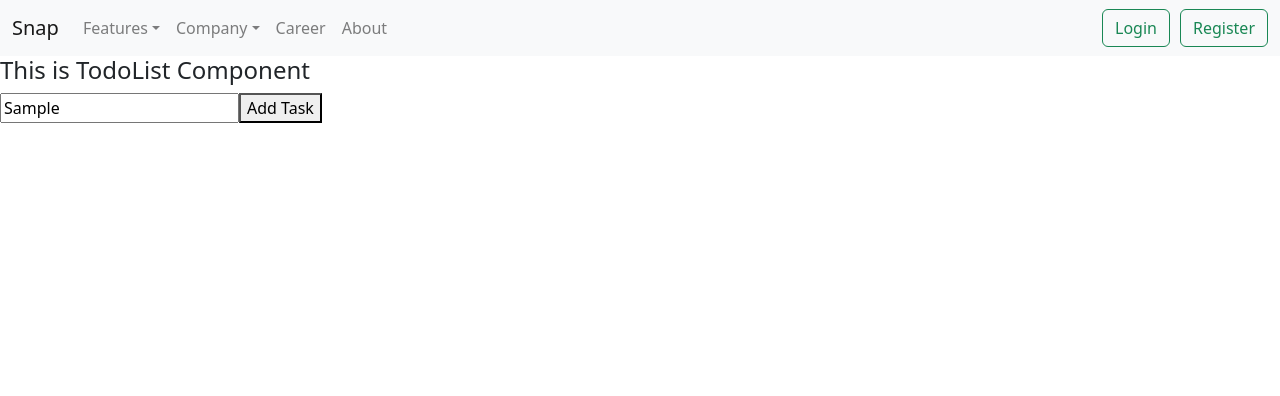
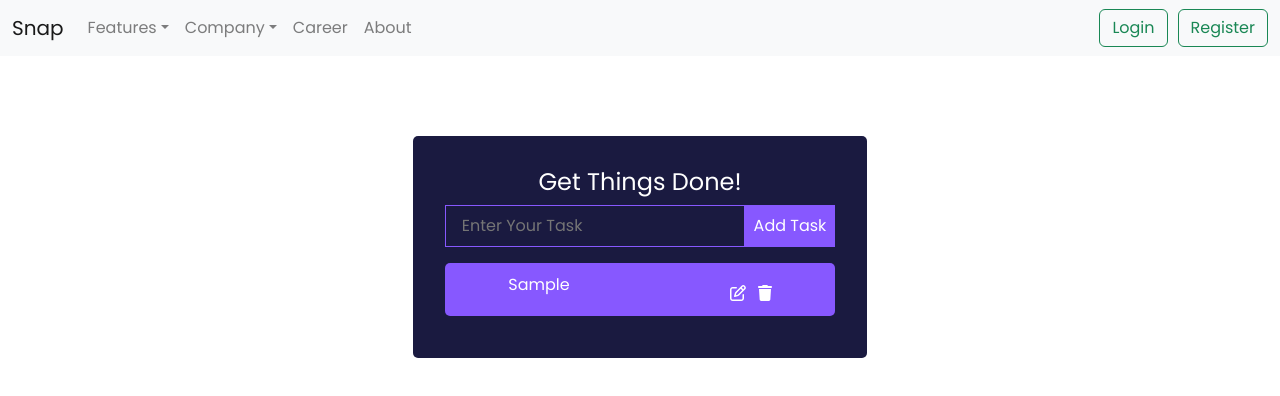
Before and after one commit to Prathyusha1993/practise-FEM-24, a React (Create React App) app: page /todolist in a window 1280 px wide. Both pictures are taken after typing "Sample" into the empty fields and a click on the button "Add Task". Shown: the top 396 px of the page. Built offline with nearby package versions, Linux system fonts and the light colour scheme.

Commit message:
todo components list

```diff
--- a/package.json
+++ b/package.json
@@ -5,6 +5,11 @@
   "dependencies": {
     "@emotion/react": "^11.11.4",
     "@emotion/styled": "^11.11.5",
+    "@fortawesome/fontawesome-svg-core": "^6.5.2",
+    "@fortawesome/free-brands-svg-icons": "^6.5.2",
+    "@fortawesome/free-regular-svg-icons": "^6.5.2",
+    "@fortawesome/free-solid-svg-icons": "^6.5.2",
+    "@fortawesome/react-fontawesome": "^0.2.0",
     "@mui/material": "^5.15.15",
     "@testing-library/jest-dom": "^5.17.0",
     "@testing-library/react": "^13.4.0",
@@ -18,6 +23,7 @@
     "react-icons": "^5.1.0",
     "react-router-dom": "^6.22.3",
     "react-scripts": "5.0.1",
+    "uuid": "^9.0.1",
     "web-vitals": "^2.1.4"
   },
   "scripts": {
--- a/src/App.css
+++ b/src/App.css
@@ -36,3 +36,81 @@
     transform: rotate(360deg);
   }
 } */
+
+@import url('https://fonts.googleapis.com/css2?family=Poppins&display=swap');
+
+* {
+  font-family: 'Poppins', sans-serif;
+  margin:0;
+  padding:0;
+  box-sizing:border-box;
+}
+
+body {
+  /* background: #8758ff; */
+  /* display: flex; */
+  /* justify-content: center; */
+  /* align-items: center; */
+}
+
+.App {
+  text-align: center;
+}
+
+.todo-wrapper{
+  background: #1A1A40;
+  margin-top: 5rem;
+  padding: 2rem;
+  border-radius: 5px;
+}
+.todo-btn {
+  border: none;
+  color: #fff;
+  background:#8758ff;
+  padding: 0.55rem;
+  cursor: pointer;
+}
+
+.todo-input {
+  outline: none;
+  background: none;
+  border: 1px solid #8758ff;
+  padding: 0.5rem 1rem;
+  margin-bottom: 1rem;
+  width: 300px;
+  color: #fff;
+}
+
+.todo-container {
+  display: flex;
+  justify-content: center;
+  /* margin-top: 20px; */
+  align-items: center;
+}
+
+.todo-list {
+  display: flex;
+  justify-content: center;
+  align-items: center;
+  padding: 0.2rem .5rem;
+  border-radius: 5px;
+  background: #8758ff;
+  color: #fff;
+  margin-bottom: 10px;
+}
+
+.todo-icons {
+  margin-left: 160px;
+  margin-top: 10px;
+}
+
+.fa-trash {
+  margin-left: 0.75rem;
+}
+
+.todo-heading {
+  display: flex;
+  justify-content: center;
+  color: #fff;
+  font-family: 'Poppins', sans-serif;
+}
--- a/src/App.js
+++ b/src/App.js
@@ -20,6 +20,7 @@ import Login from "./components/Login";
 import Register from "./components/Register";
 import Protected from "./components/Protected";
 import NavbarComp from "./components/NavbarCompo";
+import "./App.css";
 
 function App() {
   const [loggedIn, setLoggedIn] = useState(false);
--- a/src/components/TodoList.jsx
+++ b/src/components/TodoList.jsx
@@ -3,8 +3,14 @@ import TodoWrapper from "./todolistComponents/TodoWrapper";
 
 const TodoList = () => {
   return (
-    <div>
-      <h4>This is TodoList Component</h4>
+    <div
+      style={{
+        display: "flex",
+        alignItems: "center",
+        justifyContent: "center",
+      }}
+    >
+      {/* <h4>This is TodoList Component</h4> */}
       <TodoWrapper />
     </div>
   );
--- a/src/components/todolistComponents/EditTodoForm.jsx
+++ b/src/components/todolistComponents/EditTodoForm.jsx
@@ -0,0 +1,29 @@
+import React, { useState } from "react";
+
+const EditTodoForm = ({ handleEditTodoTask, task }) => {
+  const [todo, setTodo] = useState("");
+
+  const handleSubmit = (e) => {
+    e.preventDefault();
+    handleEditTodoTask(todo, task.id);
+    setTodo("");
+  };
+  return (
+    <div className="todo-container">
+      <form onSubmit={handleSubmit}>
+        <input
+          className="todo-input"
+          type="text"
+          placeholder="Enter Your Task"
+          value={todo}
+          onChange={(e) => setTodo(e.target.value)}
+        />
+        <button className="todo-btn" type="submit">
+          Update Task
+        </button>
+      </form>
+    </div>
+  );
+};
+
+export default EditTodoForm;
--- a/src/components/todolistComponents/Todo.jsx
+++ b/src/components/todolistComponents/Todo.jsx
@@ -1,21 +1,27 @@
 import React, { useState } from "react";
 
-const Todo = () => {
+const Todo = ({ handleAddTodos }) => {
   const [todo, setTodo] = useState("");
 
   const handleSubmit = (e) => {
     e.preventDefault();
+    handleAddTodos(todo);
+    setTodo("");
   };
   return (
-    <div>
+    <div className="todo-container">
+      {/* <h4>Get Things Done!</h4> */}
       <form onSubmit={handleSubmit}>
         <input
+          className="todo-input"
           type="text"
           placeholder="Enter Your Task"
           value={todo}
           onChange={(e) => setTodo(e.target.value)}
         />
-        <button>Add Task</button>
+        <button className="todo-btn" type="submit">
+          Add Task
+        </button>
       </form>
     </div>
   );
--- a/src/components/todolistComponents/TodoRenderList.jsx
+++ b/src/components/todolistComponents/TodoRenderList.jsx
@@ -1,7 +1,24 @@
+import { faPenToSquare } from "@fortawesome/free-regular-svg-icons";
+import { faTrash } from "@fortawesome/free-solid-svg-icons";
+import { FontAwesomeIcon } from "@fortawesome/react-fontawesome";
 import React from "react";
 
-const TodoRenderList = () => {
-  return <div></div>;
+const TodoRenderList = ({ task, handleDeleteTodos, handleEditTodo }) => {
+  return (
+    <div className="todo-list">
+      <p style={{ marginTop: "7px" }}>{task.task}</p>
+      <div className="todo-icons">
+        <FontAwesomeIcon
+          icon={faPenToSquare}
+          onClick={() => handleEditTodo(task.id)}
+        />
+        <FontAwesomeIcon
+          icon={faTrash}
+          onClick={() => handleDeleteTodos(task.id)}
+        />
+      </div>
+    </div>
+  );
 };
 
 export default TodoRenderList;
--- a/src/components/todolistComponents/TodoWrapper.jsx
+++ b/src/components/todolistComponents/TodoWrapper.jsx
@@ -1,10 +1,53 @@
-import React from "react";
+import React, { useState } from "react";
 import Todo from "./Todo";
+import TodoRenderList from "./TodoRenderList";
+import { v4 as uuidv4 } from "uuid";
+import EditTodoForm from "./EditTodoForm";
 
 const TodoWrapper = () => {
+  const [todos, setTodos] = useState([]);
+
+  const handleAddTodos = (todo) => {
+    setTodos([...todos, { id: uuidv4(), task: todo }]);
+    console.log(todos);
+  };
+
+  const handleDeleteTodos = (id) => {
+    setTodos(todos.filter((todo) => todo.id !== id));
+  };
+
+  const handleEditTodo = (id) => {
+    setTodos(
+      todos.map((todo) =>
+        todo.id === id ? { ...todo, isEditing: !todo.isEditing } : todo
+      )
+    );
+  };
+
+  const handleEditTodoTask = (task, id) => {
+    setTodos(
+      todos.map((todo) =>
+        todo.id === id ? { ...todo, task, isEditing: !todo.isEditing } : todo
+      )
+    );
+  };
+
   return (
-    <div>
-      <Todo />
+    <div className="todo-wrapper">
+      <h4 className="todo-heading">Get Things Done!</h4>
+      <Todo handleAddTodos={handleAddTodos} />
+      {todos.map((item, index) =>
+        item.isEditing ? (
+          <EditTodoForm handleEditTodoTask={handleEditTodoTask} task={item} />
+        ) : (
+          <TodoRenderList
+            task={item}
+            key={index}
+            handleDeleteTodos={handleDeleteTodos}
+            handleEditTodo={handleEditTodo}
+          />
+        )
+      )}
     </div>
   );
 };
```
Also changed, not shown: 1 other file (tests, documents, lock files or other folders).
